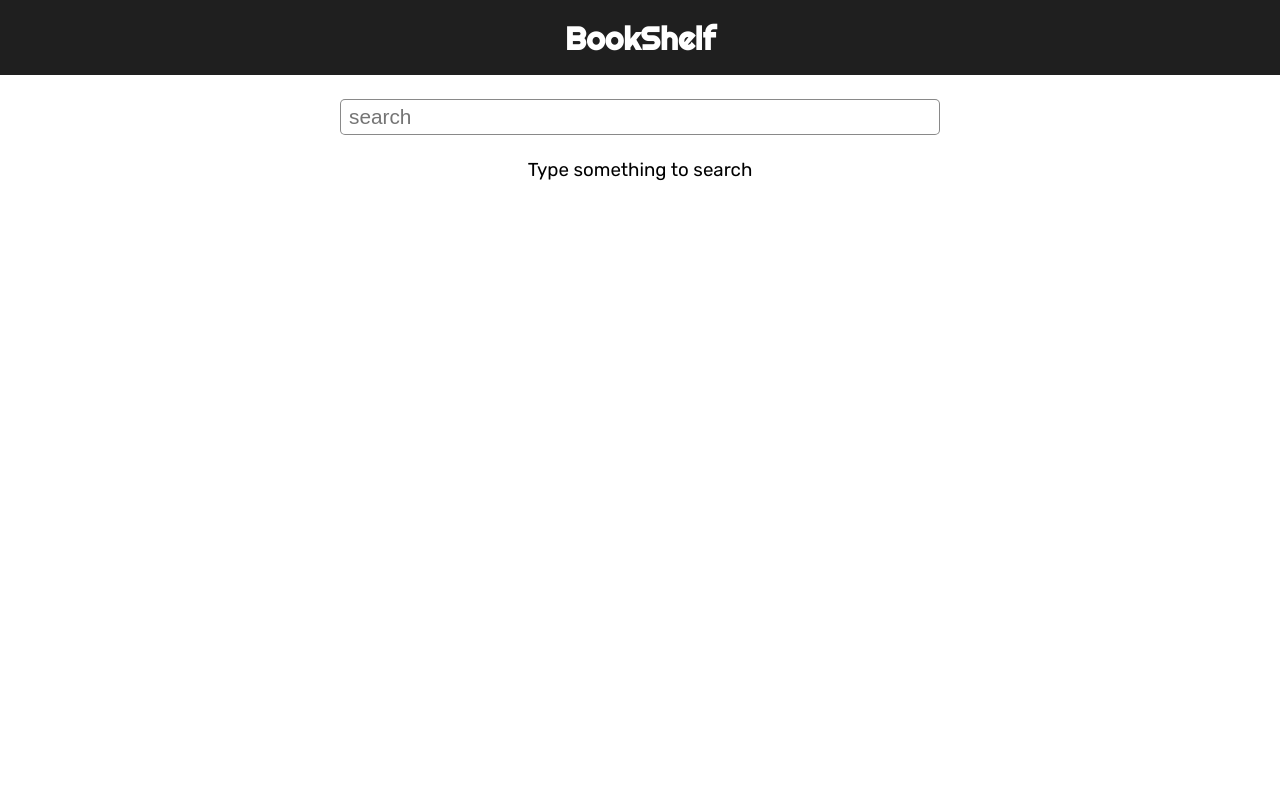
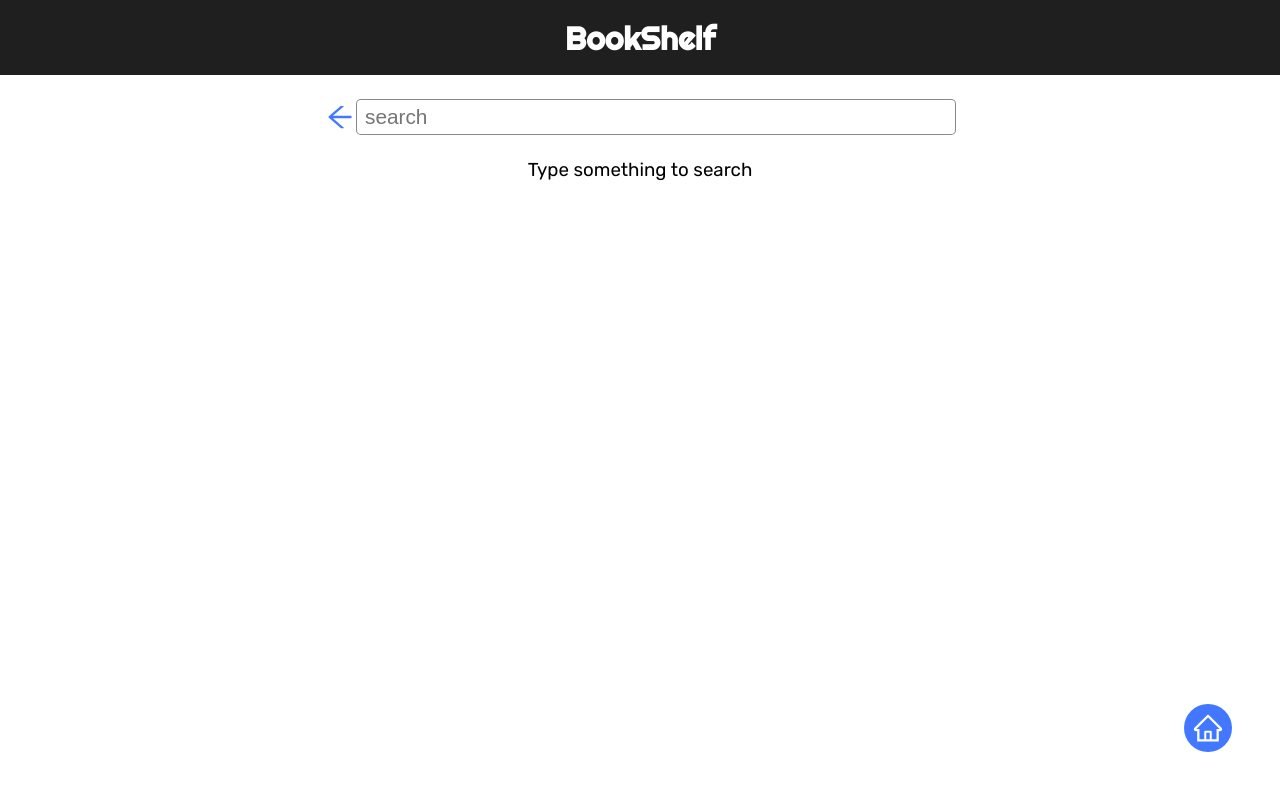
Before and after one commit to dacitto/bookshelf-react, a React (Create React App) app: page /Search in a window 1280 px wide. Shown: the top 790 px of the page. Built offline with nearby package versions, Linux system fonts and the light colour scheme; no server answers.

Commit message:
feat: add icons and back link to search page

```diff
--- a/package.json
+++ b/package.json
@@ -9,6 +9,7 @@
     "normalize.css": "^8.0.1",
     "react": "^17.0.2",
     "react-dom": "^17.0.2",
+    "react-icons": "^4.3.1",
     "react-router-dom": "^5.3.0",
     "react-scripts": "4.0.3",
     "sass": "^1.42.1",
--- a/src/Components/Book.js
+++ b/src/Components/Book.js
@@ -6,7 +6,7 @@ const Book = ({ book }) => {
   const HandleUpdate = /*async*/ (shelf) => {
     update(book, shelf).then(() => {
       setShelfState(shelf);
-      window.location.reload(false);
+      if (book.shelf) window.location.reload(false);
     });
   };
   return (
@@ -21,8 +21,10 @@ const Book = ({ book }) => {
         onChange={(value) => {
           HandleUpdate(value.target.value);
         }}
-        value={shelfState}
+        value={book.shelf}
       >
+        {console.log(book)}
+        {!book.shelf && <option>//</option>}
         <option value="read">read</option>
         <option value="currentlyReading">reading</option>
         <option value="wantToRead">want to read</option>
--- a/src/Components/Search.js
+++ b/src/Components/Search.js
@@ -1,8 +1,8 @@
 import React, { useState } from "react";
-import Header from "./Header";
 import useFetch from "./usefetch";
+import { Link } from "react-router-dom";
 import Shelf from "./Shelf";
-
+import { AiOutlineHome, AiOutlineArrowLeft } from "react-icons/ai";
 const Search = (token) => {
   const api = "https://reactnd-books-api.udacity.com";
   const [query, setQuery] = useState("");
@@ -29,6 +29,10 @@ const Search = (token) => {
   } = useFetch(`${api}/search`, params, query);
   return (
     <main className="container">
+      <div className="search-container">
+        <Link to="/" className="back-link">
+          <AiOutlineArrowLeft />
+        </Link>
         <input
           type="text"
           className="search-bar"
@@ -37,6 +41,7 @@ const Search = (token) => {
             searchHandler(e);
           }}
         ></input>
+      </div>
       {query === "" && (
         <h3 style={{ textAlign: "center", fontWeight: 400 }}>
           Type something to search{" "}
@@ -49,6 +54,11 @@ const Search = (token) => {
           isloading={isLoading}
         ></Shelf>
       )}
+      <div className="add-book">
+        <Link to="/" className="link">
+          <AiOutlineHome />
+        </Link>
+      </div>
     </main>
   );
 };
--- a/src/Styles/main.scss
+++ b/src/Styles/main.scss
@@ -90,13 +90,25 @@ a:active {
 }
 
 // Search page
-.search-bar {
-  display: block;
+.search-container {
   margin: 1.5rem auto;
-  padding: 0.3rem 0.5rem;
-  width: 80%;
-  max-width: 600px;
-  border: 1px solid #22222288;
-  border-radius: 5px;
-  font-size: 1.3rem;
+  width: 100%;
+  display: flex;
+  justify-content: center;
+  align-items: center;
+  .search-bar {
+    display: inline-block;
+    width: 80%;
+    padding: 0.3rem 0.5rem;
+    max-width: 600px;
+    border: 1px solid #22222288;
+    font-size: 1.3rem;
+    border-radius: 5px;
+  }
+  .back-link {
+    display: flex;
+    font-size: 2rem;
+    line-height: 0;
+    color: var(--purple-blue);
+  }
 }
```
Also changed, not shown: 1 other file (tests, documents, lock files or other folders). Lines whose indentation alone changed are shown as unchanged.
